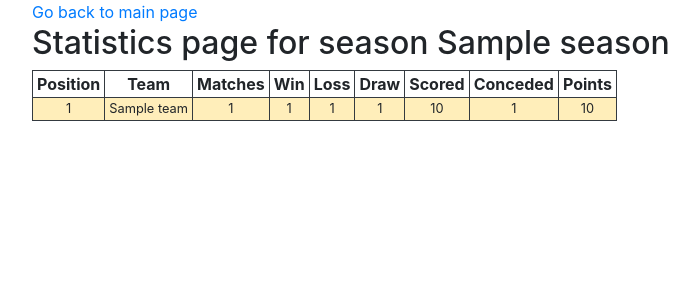
After one commit to leeroymk/afc_project, a Django app: template fwa/templates/fwa/stats.html in a window 1280 px wide. The commit adds this page. Shown: the top 300 px of the page, without its empty margins (53-752 px from the left). Run offline with Django 4.2, Linux system fonts and the light colour scheme; tables that the repository leaves empty hold one stand-in row (values such as "Sample post"); the template is opened without the code that fills it: values that come from a table or form of the project are taken from there, most other values are stand-ins (such as "Sample title", 1, 10 or a date in 2020).

Commit message:
Alex (#9)
* updated  view:  two teams

* updated html, logo, small collumns

* update

* added statistics parsers, new models

* ready to merge

* parser addiotions

* changed news for fwa

* udpated parser command with number of pages

* udpated parser command with number of pages

* 1st change after merge

* 2nd change

* 3rd

* added news page

* added Antons parse changes

* parsing folder deleted

* stat table rows are renamed. ForeignKeys are added

* team choosing is added

* comments are implemented

---------

Co-authored-by: leeroymk <nikekursk@yandex.ru>

```diff
--- a/fwa/models.py
+++ b/fwa/models.py
@@ -3,6 +3,9 @@ from django.db import models
 
 class Teams(models.Model):
     name = models.CharField(max_length=50, unique=True)
+    url = models.URLField(null=True)
+    tag = models.CharField(max_length=25, null=True)
+    logo = models.URLField(null=True)
 
 
 class News(models.Model):
--- a/fwa/templates/fwa/news.html
+++ b/fwa/templates/fwa/news.html
@@ -14,8 +14,8 @@
 </head>
 <div class="container">
   <body>
-    <a href="{% url 'index-page' %}">Go back to main page</a>
-    <h1>News page</h1>
+    <a href="{% url 'index-page' %}?team_name={{ team_1.name }}">Go back to main page</a>
+    <h2>News page</h2>
     <table>
       <thead class="border border-dark">
         <tr>
--- /dev/null
+++ b/fwa/templates/fwa/stats.html
@@ -0,0 +1,75 @@
+<!doctype html>
+<html lang="ru">
+
+<head>
+  <!-- Required meta tags -->
+  <meta charset="utf-8">
+  <meta name="viewport" content="width=device-width, initial-scale=1, shrink-to-fit=no">
+
+  <!-- Bootstrap CSS -->
+  <link rel="stylesheet" href="https://cdn.jsdelivr.net/npm/bootstrap@4.1.3/dist/css/bootstrap.min.css"
+    integrity="sha384-MCw98/SFnGE8fJT3GXwEOngsV7Zt27NXFoaoApmYm81iuXoPkFOJwJ8ERdknLPMO" crossorigin="anonymous">
+
+  <title>AFC stats</title>
+</head>
+<div class="container">
+  <body>
+    <a href="{% url 'index-page' %}?team_name={{ team_1.name }}">Go back to main page</a>
+    <h2>Statistics page for season {{ season }}</h2>
+    <table>
+      <thead class="border border-dark">
+        <tr>
+          <th class="px-1 text-center">Position</th>
+          <th  class="px-1 text-center border-left border-dark">Team</th>
+          <th  class="px-1 text-center border-left border-dark">Matches</th>
+          <th  class="px-1 text-center border-left border-dark">Win</th>
+          <th  class="px-1 text-center border-left border-dark">Loss</th>
+          <th  class="px-1 text-center border-left border-dark">Draw</th>
+          <th  class="px-1 text-center border-left border-dark">Scored</th>
+          <th  class="px-1 text-center border-left border-dark">Conceded</th>
+          <th  class="px-1 text-center border-left border-dark">Points</th>
+        </tr>
+      </thead>
+      <tbody>
+        {% for stat in stats %}
+          {% if stat.team.name == team_1.name %}
+            <tr class="border border-dark table-warning">
+          {% elif stat.team.name == team_2.name %}
+            <tr class="border border-dark table-info">
+          {% else %}
+            <tr class="border border-dark">
+          {% endif %}
+            <td class="px-1 text-center small">
+              {{ stat.position }}
+            </td>
+            <td class="px-1 text-center align-middle small border-left border-dark">
+              {{ stat.team.name }}
+            </td>
+            <td class="px-1 text-center align-middle small border-left border-dark">
+              {{ stat.matches }}
+            </td>
+            <td class="px-1 text-center align-middle small border-left border-dark">
+              {{ stat.win }}
+            </td>
+            <td class="px-1 text-center align-middle small border-left border-dark">
+              {{ stat.loss }}
+            </td>
+            <td class="px-1 text-center align-middle small border-left border-dark">
+              {{ stat.draw }}
+            </td>
+            <td class="px-1 text-center align-middle small border-left border-dark">
+              {{ stat.scored }}
+            </td>
+            <td class="px-1 text-center align-middle small border-left border-dark">
+              {{ stat.conceded }}
+            </td>
+            <td class="px-1 text-center align-middle small border-left border-dark">
+              {{ stat.points }}
+            </td>
+          </tr>
+        {% endfor %}
+      </tbody>
+    </table>
+  </body>
+</div>
+</html>
--- a/fwa/urls.py
+++ b/fwa/urls.py
@@ -4,4 +4,5 @@ from . import views
 urlpatterns = [
     path('', views.index, name='index-page'),
     path('news/', views.news, name='news-page'),
+    path('stats/', views.stats, name='stats-page'),
 ]
```
Also changed, not shown: fwa/management/commands/parser_logos.py (added, +50 -0 lines), fwa/management/commands/parser_stats.py (added, +31 -0 lines), fwa/templates/fwa/index.html (+45 -10 lines), fwa/views.py (+30 -8 lines), fwa/management/commands/parser_news.py (line endings or trailing spaces), fwa/migrations/0005_teams_logo_teams_tag_teams_url.py (added), fwa/migrations/0006_alter_teams_logo_alter_teams_tag_alter_teams_url.py (added).
